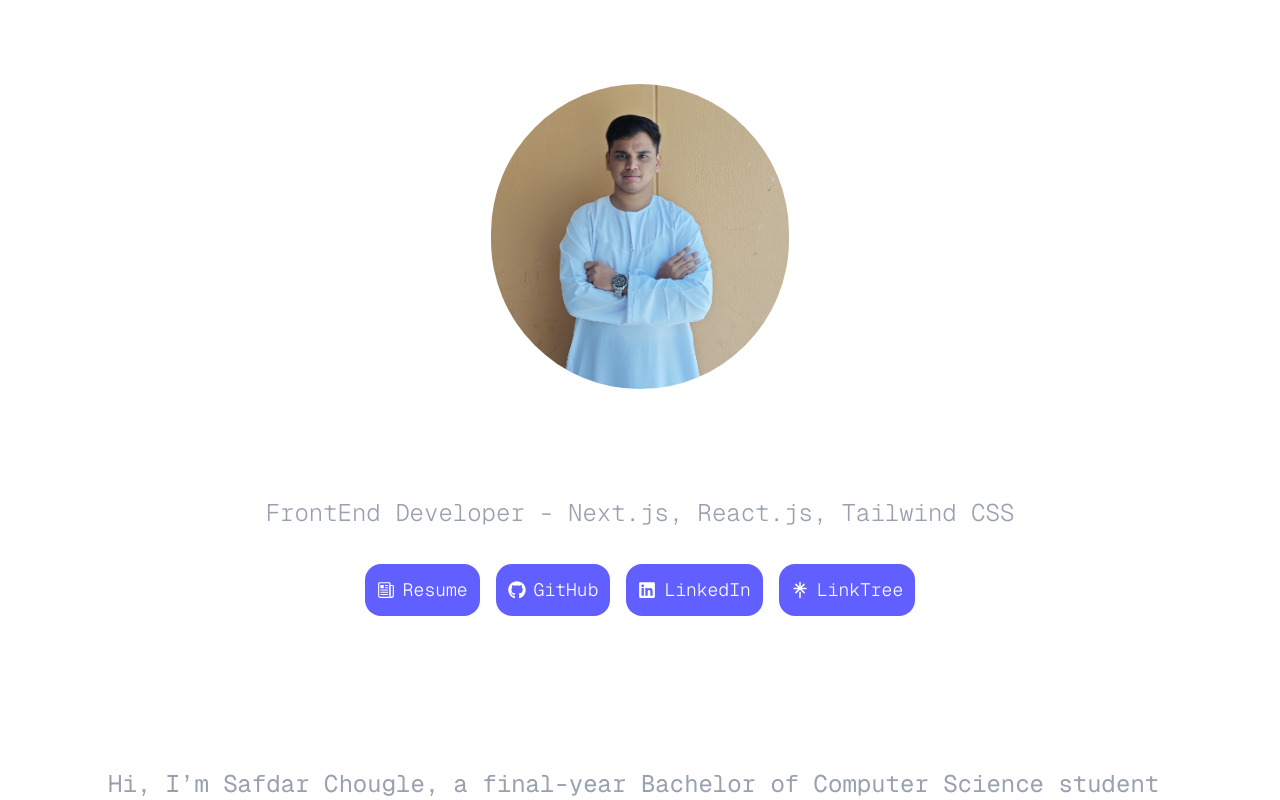
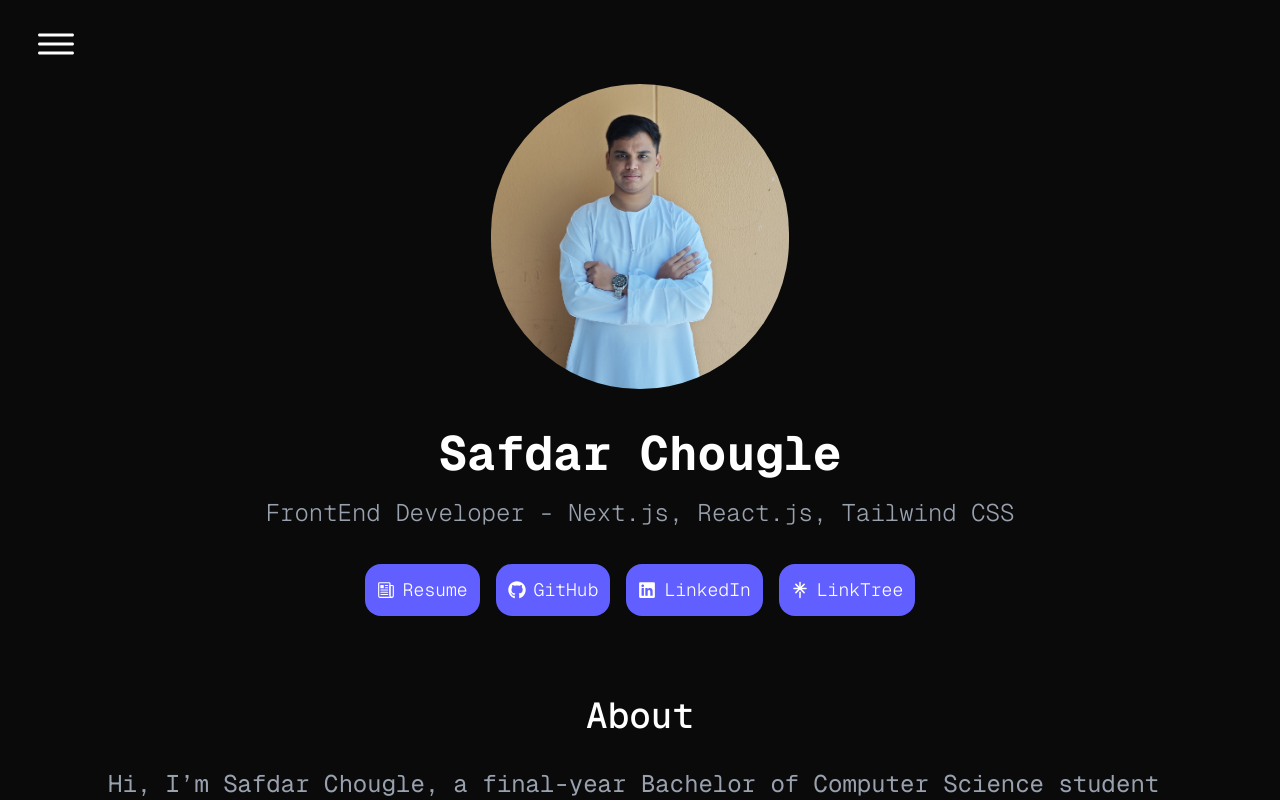
Before and after one commit to chouglesafdar22/Portfolio-Next.js-, a Next.js app in the folder portfolio-ui/: page / in a window 1280 px wide. Shown: the top 800 px of the page. Built offline with nearby package versions, Linux system fonts and the light colour scheme.

Commit message:
Update globals.css

```diff
--- a/portfolio-ui/app/globals.css
+++ b/portfolio-ui/app/globals.css
@@ -1,8 +1,8 @@
 @import "tailwindcss";
 
 :root {
-  --background: #ffffff;
-  --foreground: black;
+  --background: #0a0a0a;
+  --foreground: #ededed;
 }
 
 @theme inline {
```
